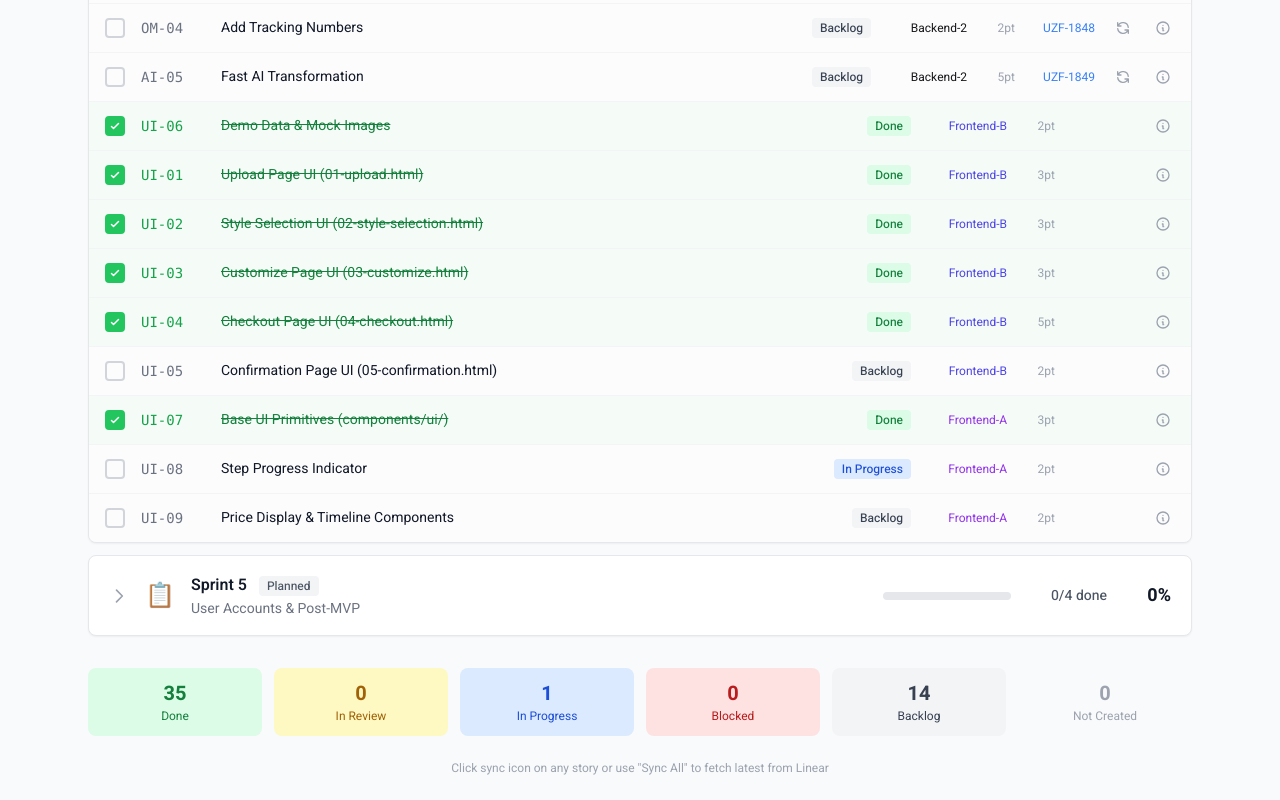
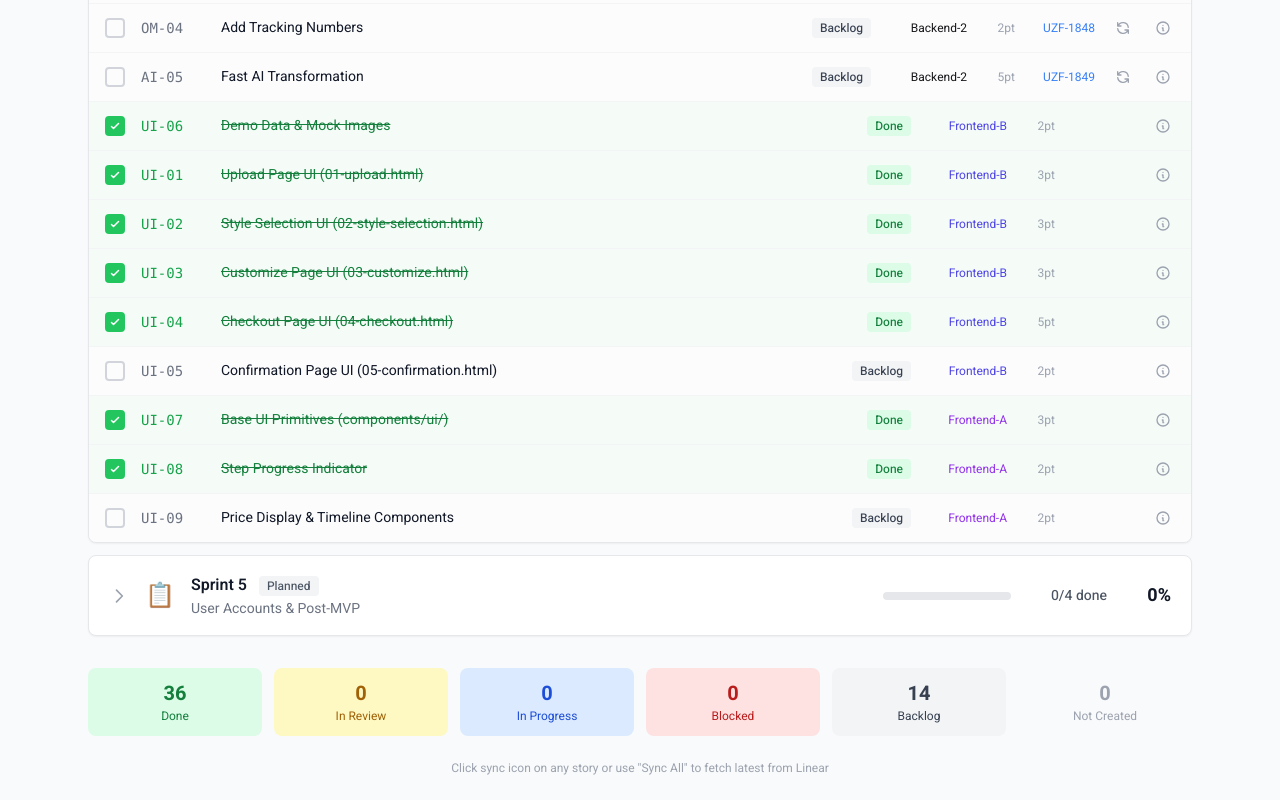
Before and after one commit to Boomerang-Apps/footprint, a Next.js app in the folder footprint/: page /cockpit in a window 1280 px wide. Shown: the part 1015-1815 px from the top of the page. Built offline with nearby package versions, Linux system fonts and the light colour scheme.

Commit message:
docs(dashboard): UI-08 merged (17/24 SP - 70.8%)

```diff
--- a/footprint/data/dashboard/dev-progress.ts
+++ b/footprint/data/dashboard/dev-progress.ts
@@ -495,7 +495,7 @@ export const stories: Record<string, Story> = {
     id: 'UI-08',
     title: 'Step Progress Indicator',
     description: 'Create reusable 5-step progress indicator for order flow. Shows current step, completed steps, Hebrew labels.',
-    status: 'in-progress',  // ✅ Assigned to Frontend-A 2025-12-25
+    status: 'done',  // ✅ QA Approved & Merged 2025-12-26 (29 tests, 100% coverage)
     agent: 'Frontend-A',
     points: 2,
     blockedBy: ['UI-07'],
@@ -776,7 +776,7 @@ export const sprints: Sprint[] = [
     id: 4,
     name: 'Sprint 4',
     focus: 'Admin, Payment & UI Polish',
-    status: 'active',  // 🚀 ACTIVE - 15/24 SP complete (62.5%) - UI-04 merged!
+    status: 'active',  // 🚀 ACTIVE - 17/24 SP complete (70.8%) - UI-08 merged!
     features: ['F5b', 'F6', 'F9', 'F10'],  // Combined: Admin + Payment + UI Implementation
   },
   {
```
